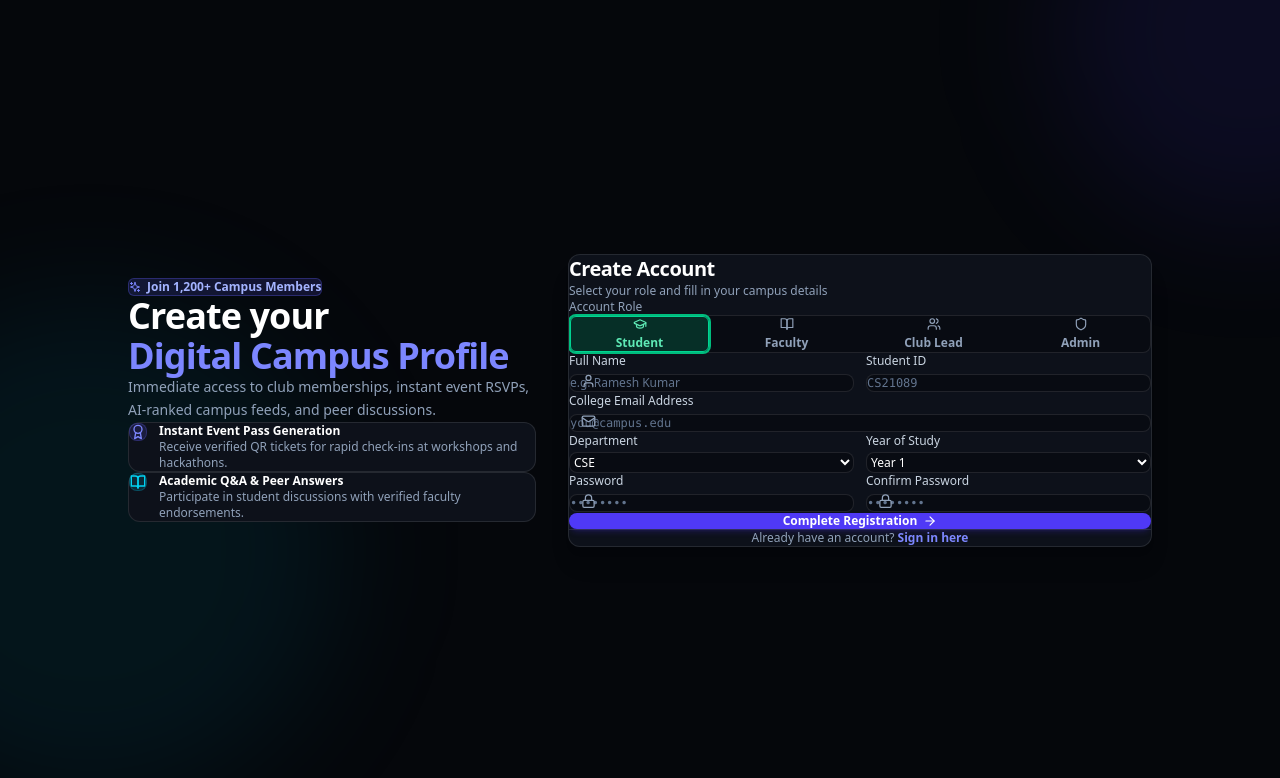
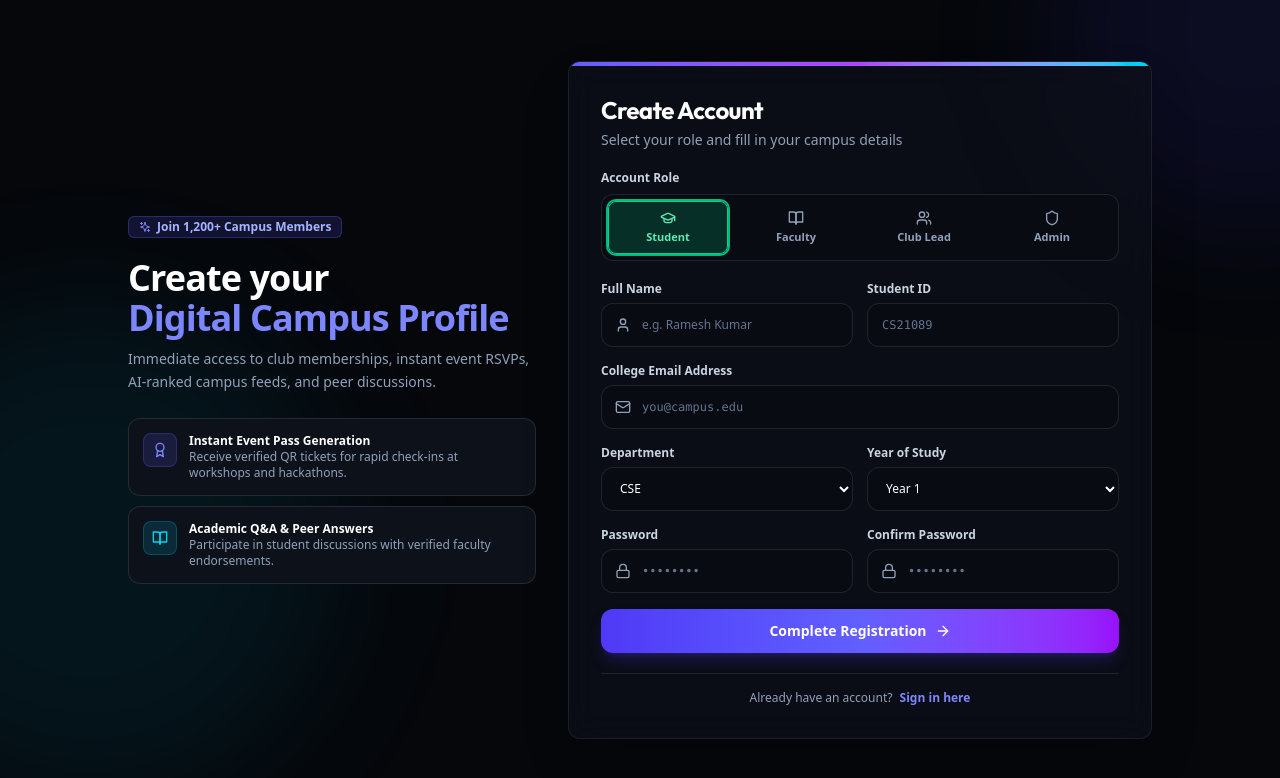
Before and after one commit to kamesh-codings/Campus-Connect, a React (Vite) app in the folder frontend/: page /register in a window 1280 px wide. Shown: the top 778 px of the page. Built offline with nearby package versions, Linux system fonts and the light colour scheme.

Commit message:
fix(auth): fix input padding, label overlaps, box sizing, and align login and register forms

```diff
--- a/frontend/src/index.css
+++ b/frontend/src/index.css
@@ -24,9 +24,8 @@
 }
 
 /* ─── Base & Global ─────────────────────────── */
+@layer base {
   * {
-  margin: 0;
-  padding: 0;
     box-sizing: border-box;
   }
 
@@ -46,6 +45,7 @@ body {
 
   #root {
     min-height: 100vh;
+  }
 }
 
 /* ─── Scrollbar Styling ─────────────────────── */
--- a/frontend/src/pages/Register.jsx
+++ b/frontend/src/pages/Register.jsx
@@ -116,18 +116,21 @@ const Register = () => {
 
         {/* RIGHT: REGISTER FORM */}
         <div className="lg:col-span-7">
-          <div className="p-6 sm:p-7 rounded-xl bg-[#0D111A] border border-white/10 shadow-xl relative overflow-hidden">
+          <div className="glass p-6 sm:p-8 rounded-2xl border border-white/10 shadow-2xl relative overflow-hidden backdrop-blur-2xl">
+            {/* Top Gradient Accent Border */}
+            <div className="absolute top-0 left-0 right-0 h-1 bg-gradient-to-r from-indigo-500 via-purple-500 to-cyan-400" />
+
             <div className="mb-5">
-              <h2 className="text-xl font-bold text-white tracking-tight">Create Account</h2>
-              <p className="text-xs text-slate-400 mt-0.5">Select your role and fill in your campus details</p>
+              <h2 className="text-2xl font-bold text-white tracking-tight font-['Outfit']">Create Account</h2>
+              <p className="text-xs sm:text-sm text-slate-400 mt-1">Select your role and fill in your campus details</p>
             </div>
 
             {/* Role Selection Toggle */}
-            <div className="mb-4">
-              <label className="block text-xs font-medium text-slate-400 mb-1.5">
+            <div className="mb-5">
+              <label className="block text-xs font-semibold text-slate-300 mb-2">
                 Account Role
               </label>
-              <div className="grid grid-cols-4 gap-2 bg-[#080B12] p-1.5 rounded-lg border border-white/10">
+              <div className="grid grid-cols-2 sm:grid-cols-4 gap-2 bg-[#080B12] p-1.5 rounded-xl border border-white/10">
                 {roleOptions.map((r) => {
                   const Icon = r.icon;
                   const isSelected = formData.role === r.id;
@@ -136,39 +139,39 @@ const Register = () => {
                       key={r.id}
                       type="button"
                       onClick={() => handleRoleChange(r.id)}
-                      className={`py-1.5 px-1 rounded-md text-xs font-semibold transition-colors flex flex-col items-center gap-1 cursor-pointer border ${
+                      className={`py-2 px-2 rounded-lg text-xs font-semibold transition-all flex flex-col items-center gap-1 cursor-pointer border ${
                         isSelected
                           ? r.activeRing
                           : 'text-slate-400 hover:text-white hover:bg-white/5 border-transparent'
                       }`}
                     >
-                      <Icon size={14} />
-                      <span>{r.label}</span>
+                      <Icon size={16} />
+                      <span className="text-[11px]">{r.label}</span>
                     </button>
                   );
                 })}
               </div>
             </div>
 
-            <form onSubmit={handleSubmit} className="space-y-3.5">
-              <div className="grid grid-cols-1 sm:grid-cols-2 gap-3">
-                <div>
-                  <label className="block text-xs font-medium text-slate-300 mb-1">Full Name</label>
-                  <div className="relative">
-                    <User size={15} className="absolute left-3 top-1/2 -translate-y-1/2 text-slate-400 pointer-events-none" />
+            <form onSubmit={handleSubmit} className="space-y-4">
+              <div className="grid grid-cols-1 sm:grid-cols-2 gap-3.5">
+                <div className="space-y-1.5">
+                  <label className="block text-xs font-semibold text-slate-300">Full Name</label>
+                  <div className="relative flex items-center">
+                    <User size={16} className="absolute left-3.5 text-slate-400 pointer-events-none z-10" />
                     <input
                       name="name"
                       value={formData.name}
                       onChange={handleChange}
                       placeholder="e.g. Ramesh Kumar"
-                      className="w-full bg-[#080B12] border border-white/10 rounded-lg pl-9 pr-3 py-1.5 text-xs text-white placeholder-slate-500 focus:outline-none focus:border-indigo-500"
+                      className="w-full h-11 bg-[#080B12] border border-white/10 rounded-xl pl-10 pr-3 text-xs text-white placeholder:text-slate-500 focus:outline-none focus:border-indigo-500 focus:ring-2 focus:ring-indigo-500/20 transition-all font-sans"
                       required
                     />
                   </div>
                 </div>
 
-                <div>
-                  <label className="block text-xs font-medium text-slate-300 mb-1">
+                <div className="space-y-1.5">
+                  <label className="block text-xs font-semibold text-slate-300">
                     {formData.role === 'student' ? 'Student ID' : 'Faculty / Staff ID'}
                   </label>
                   <input
@@ -176,35 +179,35 @@ const Register = () => {
                     value={formData.studentId}
                     onChange={handleChange}
                     placeholder={formData.role === 'student' ? 'CS21089' : 'FAC2024'}
-                    className="w-full bg-[#080B12] border border-white/10 rounded-lg px-3 py-1.5 text-xs text-white placeholder-slate-500 focus:outline-none focus:border-indigo-500 font-mono"
+                    className="w-full h-11 bg-[#080B12] border border-white/10 rounded-xl px-3.5 text-xs text-white placeholder:text-slate-500 focus:outline-none focus:border-indigo-500 focus:ring-2 focus:ring-indigo-500/20 transition-all font-mono"
                   />
                 </div>
               </div>
 
-              <div>
-                <label className="block text-xs font-medium text-slate-300 mb-1">College Email Address</label>
-                <div className="relative">
-                  <Mail size={15} className="absolute left-3 top-1/2 -translate-y-1/2 text-slate-400 pointer-events-none" />
+              <div className="space-y-1.5">
+                <label className="block text-xs font-semibold text-slate-300">College Email Address</label>
+                <div className="relative flex items-center">
+                  <Mail size={16} className="absolute left-3.5 text-slate-400 pointer-events-none z-10" />
                   <input
                     name="email"
                     type="email"
                     value={formData.email}
                     onChange={handleChange}
                     placeholder="you@campus.edu"
-                    className="w-full bg-[#080B12] border border-white/10 rounded-lg pl-9 pr-3 py-1.5 text-xs text-white placeholder-slate-500 focus:outline-none focus:border-indigo-500 font-mono"
+                    className="w-full h-11 bg-[#080B12] border border-white/10 rounded-xl pl-10 pr-3 text-xs text-white placeholder:text-slate-500 focus:outline-none focus:border-indigo-500 focus:ring-2 focus:ring-indigo-500/20 transition-all font-mono"
                     required
                   />
                 </div>
               </div>
 
-              <div className="grid grid-cols-1 sm:grid-cols-2 gap-3">
-                <div>
-                  <label className="block text-xs font-medium text-slate-300 mb-1">Department</label>
+              <div className="grid grid-cols-1 sm:grid-cols-2 gap-3.5">
+                <div className="space-y-1.5">
+                  <label className="block text-xs font-semibold text-slate-300">Department</label>
                   <select
                     name="department"
                     value={formData.department}
                     onChange={handleChange}
-                    className="w-full bg-[#080B12] border border-white/10 rounded-lg px-3 py-1.5 text-xs text-white focus:outline-none focus:border-indigo-500 cursor-pointer"
+                    className="w-full h-11 bg-[#080B12] border border-white/10 rounded-xl px-3.5 text-xs text-white focus:outline-none focus:border-indigo-500 focus:ring-2 focus:ring-indigo-500/20 cursor-pointer"
                   >
                     {departments.map((d) => (
                       <option key={d} value={d} className="bg-slate-900 text-white">{d}</option>
@@ -212,8 +215,8 @@ const Register = () => {
                   </select>
                 </div>
 
-                <div>
-                  <label className="block text-xs font-medium text-slate-300 mb-1">
+                <div className="space-y-1.5">
+                  <label className="block text-xs font-semibold text-slate-300">
                     {formData.role === 'student' ? 'Year of Study' : 'Experience Level'}
                   </label>
                   {formData.role === 'student' ? (
@@ -221,49 +224,49 @@ const Register = () => {
                       name="yearOfStudy"
                       value={formData.yearOfStudy}
                       onChange={handleChange}
-                      className="w-full bg-[#080B12] border border-white/10 rounded-lg px-3 py-1.5 text-xs text-white focus:outline-none focus:border-indigo-500 cursor-pointer"
+                      className="w-full h-11 bg-[#080B12] border border-white/10 rounded-xl px-3.5 text-xs text-white focus:outline-none focus:border-indigo-500 focus:ring-2 focus:ring-indigo-500/20 cursor-pointer"
                     >
                       {[1, 2, 3, 4].map((y) => (
                         <option key={y} value={y} className="bg-slate-900 text-white">Year {y}</option>
                       ))}
                     </select>
                   ) : (
-                    <div className="w-full bg-[#080B12] border border-white/10 rounded-lg px-3 py-1.5 text-xs text-slate-400 flex items-center">
+                    <div className="w-full h-11 bg-[#080B12] border border-white/10 rounded-xl px-3.5 text-xs text-slate-400 flex items-center">
                       Staff / Academic Lead
                     </div>
                   )}
                 </div>
               </div>
 
-              <div className="grid grid-cols-1 sm:grid-cols-2 gap-3">
-                <div>
-                  <label className="block text-xs font-medium text-slate-300 mb-1">Password</label>
-                  <div className="relative">
-                    <Lock size={15} className="absolute left-3 top-1/2 -translate-y-1/2 text-slate-400 pointer-events-none" />
+              <div className="grid grid-cols-1 sm:grid-cols-2 gap-3.5">
+                <div className="space-y-1.5">
+                  <label className="block text-xs font-semibold text-slate-300">Password</label>
+                  <div className="relative flex items-center">
+                    <Lock size={16} className="absolute left-3.5 text-slate-400 pointer-events-none z-10" />
                     <input
                       name="password"
                       type="password"
                       value={formData.password}
                       onChange={handleChange}
                       placeholder="••••••••"
-                      className="w-full bg-[#080B12] border border-white/10 rounded-lg pl-9 pr-3 py-1.5 text-xs text-white placeholder-slate-500 focus:outline-none focus:border-indigo-500 font-mono"
+                      className="w-full h-11 bg-[#080B12] border border-white/10 rounded-xl pl-10 pr-3 text-xs text-white placeholder:text-slate-500 focus:outline-none focus:border-indigo-500 focus:ring-2 focus:ring-indigo-500/20 transition-all font-mono"
                       required
                       minLength={6}
                     />
                   </div>
                 </div>
 
-                <div>
-                  <label className="block text-xs font-medium text-slate-300 mb-1">Confirm Password</label>
-                  <div className="relative">
-                    <Lock size={15} className="absolute left-3 top-1/2 -translate-y-1/2 text-slate-400 pointer-events-none" />
+                <div className="space-y-1.5">
+                  <label className="block text-xs font-semibold text-slate-300">Confirm Password</label>
+                  <div className="relative flex items-center">
+                    <Lock size={16} className="absolute left-3.5 text-slate-400 pointer-events-none z-10" />
                     <input
                       name="confirmPassword"
                       type="password"
                       value={formData.confirmPassword}
                       onChange={handleChange}
                       placeholder="••••••••"
-                      className="w-full bg-[#080B12] border border-white/10 rounded-lg pl-9 pr-3 py-1.5 text-xs text-white placeholder-slate-500 focus:outline-none focus:border-indigo-500 font-mono"
+                      className="w-full h-11 bg-[#080B12] border border-white/10 rounded-xl pl-10 pr-3 text-xs text-white placeholder:text-slate-500 focus:outline-none focus:border-indigo-500 focus:ring-2 focus:ring-indigo-500/20 transition-all font-mono"
                       required
                     />
                   </div>
@@ -273,22 +276,22 @@ const Register = () => {
               <button
                 type="submit"
                 disabled={loading}
-                className="w-full bg-indigo-600 hover:bg-indigo-500 text-white font-semibold py-2 px-4 rounded-lg shadow-md shadow-indigo-600/20 transition-colors flex items-center justify-center gap-1.5 group cursor-pointer disabled:opacity-50 disabled:cursor-not-allowed mt-2 text-xs"
+                className="w-full h-11 bg-gradient-to-r from-indigo-600 via-indigo-500 to-purple-600 hover:from-indigo-500 hover:to-purple-500 text-white font-semibold text-sm rounded-xl shadow-lg shadow-indigo-600/25 transition-all duration-200 flex items-center justify-center gap-2 group cursor-pointer disabled:opacity-50 disabled:cursor-not-allowed mt-3"
               >
                 {loading ? (
-                  <div className="w-4 h-4 border-2 border-white/30 border-t-white rounded-full animate-spin" />
+                  <div className="w-5 h-5 border-2 border-white/30 border-t-white rounded-full animate-spin" />
                 ) : (
                   <>
                     <span>Complete Registration</span>
-                    <ArrowRight size={14} className="group-hover:translate-x-1 transition-transform" />
+                    <ArrowRight size={16} className="group-hover:translate-x-1 transition-transform" />
                   </>
                 )}
               </button>
             </form>
 
-            <div className="mt-4 pt-3.5 border-t border-white/10 text-center text-xs text-slate-400">
+            <div className="mt-5 pt-4 border-t border-white/10 text-center text-xs text-slate-400">
               Already have an account?{' '}
-              <Link to="/login" className="text-indigo-400 font-semibold hover:text-indigo-300 transition-colors">
+              <Link to="/login" className="text-indigo-400 font-semibold hover:text-indigo-300 transition-colors ml-1">
                 Sign in here
               </Link>
             </div>
```
Also changed, not shown: frontend/src/pages/Login.jsx (+32 -31 lines). Lines whose indentation alone changed are shown as unchanged.
